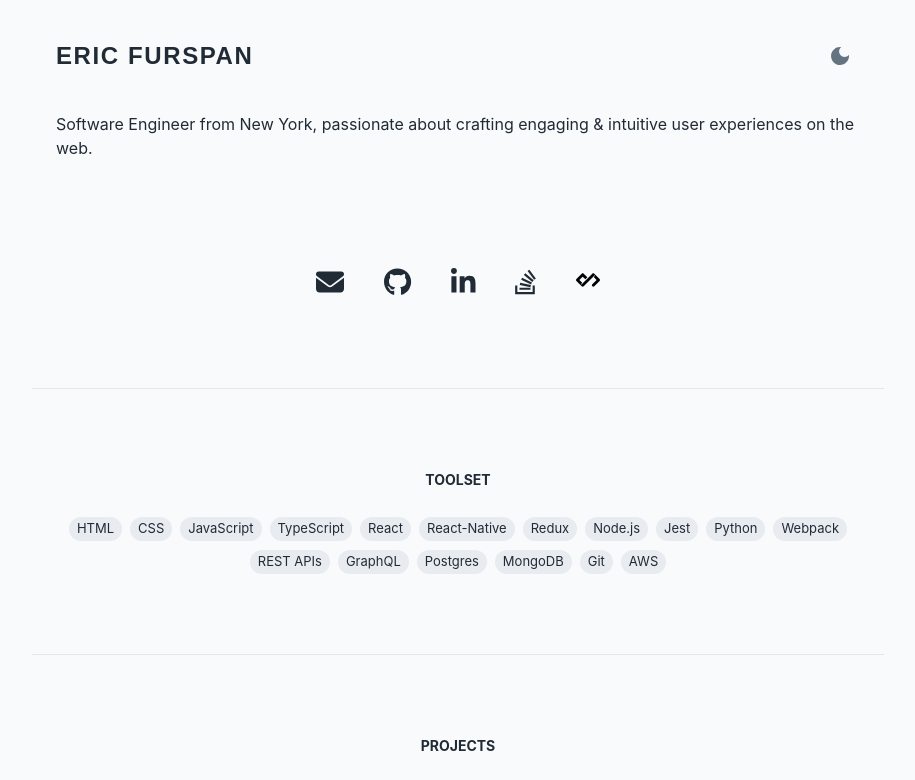
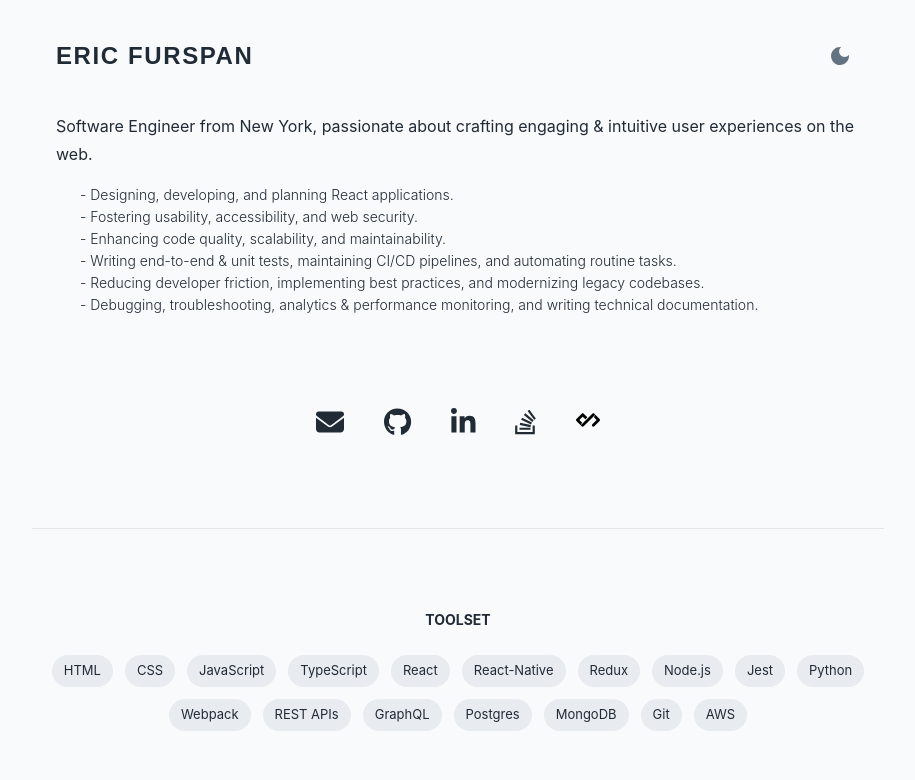
Before and after one commit to ericfurspan/portfolio-vite, a React (Vite) app: page / in a window 1280 px wide. Shown: the top 780 px of the page, without its empty margins (182-1097 px from the left). Built offline with nearby package versions, Linux system fonts and the light colour scheme.

Commit message:
about section updates, new expertise

```diff
--- a/src/App.tsx
+++ b/src/App.tsx
@@ -40,4 +40,5 @@ const App = () => {
     </Container>
   );
 };
+
 export default App;
--- a/src/components/About.tsx
+++ b/src/components/About.tsx
@@ -4,7 +4,7 @@ import appConfig from '../config';
 const About = () => (
   <>
     {appConfig.about.map((str) => (
-      <Typography key={str} sx={{ mb: 2 }}>
+      <Typography key={str} variant="subtitle1" sx={{ mb: 2 }}>
         {str}
       </Typography>
     ))}
--- a/src/components/Expertise.tsx
+++ b/src/components/Expertise.tsx
@@ -1,4 +1,4 @@
-import { Typography } from '@mui/material';
+import { Container, Typography } from '@mui/material';
 
 export interface ExpertiseProps {
   expertise: string[];
@@ -6,11 +6,13 @@ export interface ExpertiseProps {
 }
 
 const Expertise = ({ expertise }: ExpertiseProps) => (
-  <>
+  <Container>
     {expertise.map((expertise) => (
-      <Typography key={expertise}>{expertise}</Typography>
+      <Typography key={expertise} variant="subtitle2" fontWeight={300}>
+        {`- ${expertise}`}
+      </Typography>
     ))}
-  </>
+  </Container>
 );
 
 export default Expertise;
--- a/src/components/Skills.tsx
+++ b/src/components/Skills.tsx
@@ -10,10 +10,10 @@ const Skills = ({ skills = [], title }: SkillsProps) => (
   <Stack direction="column">
     {title && <SectionHeader title={title} />}
 
-    <Grid container spacing={1} justifyContent="center">
+    <Grid container spacing={1.5} justifyContent="center">
       {skills.map((skill) => (
         <Grid item key={skill}>
-          <Chip variant="filled" color="default" size="small" label={skill} />
+          <Chip variant="filled" color="default" size="medium" label={skill} />
         </Grid>
       ))}
     </Grid>
--- a/src/components/SocialLinks.tsx
+++ b/src/components/SocialLinks.tsx
@@ -38,11 +38,13 @@ type SocialLinks =
       name: keyof typeof faIconMap;
       url: string;
       customIcon?: never;
+      tooltipText: string;
     }[]
   | {
       name: keyof typeof customIconMap;
       url: string;
       customIcon: true;
+      tooltipText: string;
     }[];
 
 export interface SocialLinksProps {
@@ -55,9 +57,9 @@ const SocialLinks = ({ socialLinks = [], title }: SocialLinksProps) => (
     {title && <SectionHeader title={title} />}
 
     <Grid container spacing={2}>
-      {socialLinks.map(({ name, url, customIcon }) => (
+      {socialLinks.map(({ name, url, customIcon, tooltipText }) => (
         <Grid item key={name}>
-          <Tooltip title={name} arrow describeChild>
+          <Tooltip title={tooltipText} arrow describeChild>
             <IconButton
               href={url}
               target="_blank"
--- a/src/config.ts
+++ b/src/config.ts
@@ -4,15 +4,14 @@ export default {
   about: [
     'Software Engineer from New York, passionate about crafting engaging & intuitive user experiences on the web.',
   ],
-  // expertise: [
-  //   'React application design, development, and planning.',
-  //   'User-experience, usability, and accessibility.',
-  //   'Enhancing code quality, scalability, and maintainability.',
-  //   'Implementing end-to-end & unit tests, maintaining CI/CD pipelines, and automating routine tasks.',
-  //   'Debugging and resolving issues, analytics & performance monitoring, and generating effective technical documentation.',
-  //   'Improving developer experience, reducing friction, and modernizing legacy codebases.',
-  // ],
-  expertise: [],
+  expertise: [
+    'Designing, developing, and planning React applications.',
+    'Fostering usability, accessibility, and web security.',
+    'Enhancing code quality, scalability, and maintainability.',
+    'Writing end-to-end & unit tests, maintaining CI/CD pipelines, and automating routine tasks.',
+    'Reducing developer friction, implementing best practices, and modernizing legacy codebases.',
+    'Debugging, troubleshooting, analytics & performance monitoring, and writing technical documentation.',
+  ],
   skills: [
     'HTML',
     'CSS',
@@ -37,13 +36,26 @@ export default {
   resumeDownloadUrl:
     'https://docs.google.com/document/d/1DuTTxyWvfNpXmj2qNrJnrkcUS2x6OG4cKsmsgyuTm-4/export?format=pdf',
   links: [
-    { name: 'Email', url: 'mailto:eric.furspan@gmail.com' },
-    { name: 'GitHub', url: 'https://github.com/ericfurspan' },
-    { name: 'LinkedIn', url: 'https://www.linkedin.com/in/eric-furspan/' },
-    { name: 'StackOverflow', url: 'https://stackoverflow.com/users/5792155/eric-furspan' },
+    { name: 'Email', url: 'mailto:eric.furspan@gmail.com', tooltipText: 'eric.furspan@gmail.com' },
+    {
+      name: 'GitHub',
+      url: 'https://github.com/ericfurspan',
+      tooltipText: 'github.com/ericfurspan',
+    },
+    {
+      name: 'LinkedIn',
+      url: 'https://www.linkedin.com/in/eric-furspan/',
+      tooltipText: 'linkedin.com/in/eric-furspan/',
+    },
+    {
+      name: 'StackOverflow',
+      url: 'https://stackoverflow.com/users/5792155/eric-furspan?tab=topactivity',
+      tooltipText: 'StackOverflow',
+    },
     {
       name: 'daily.dev',
       url: 'https://app.daily.dev/ericfurspan',
+      tooltipText: 'app.daily.dev/ericfurspan',
       customIcon: true,
     },
     // { name: 'Codepen', url: 'https://codepen.io/ericfurspan' },
```
